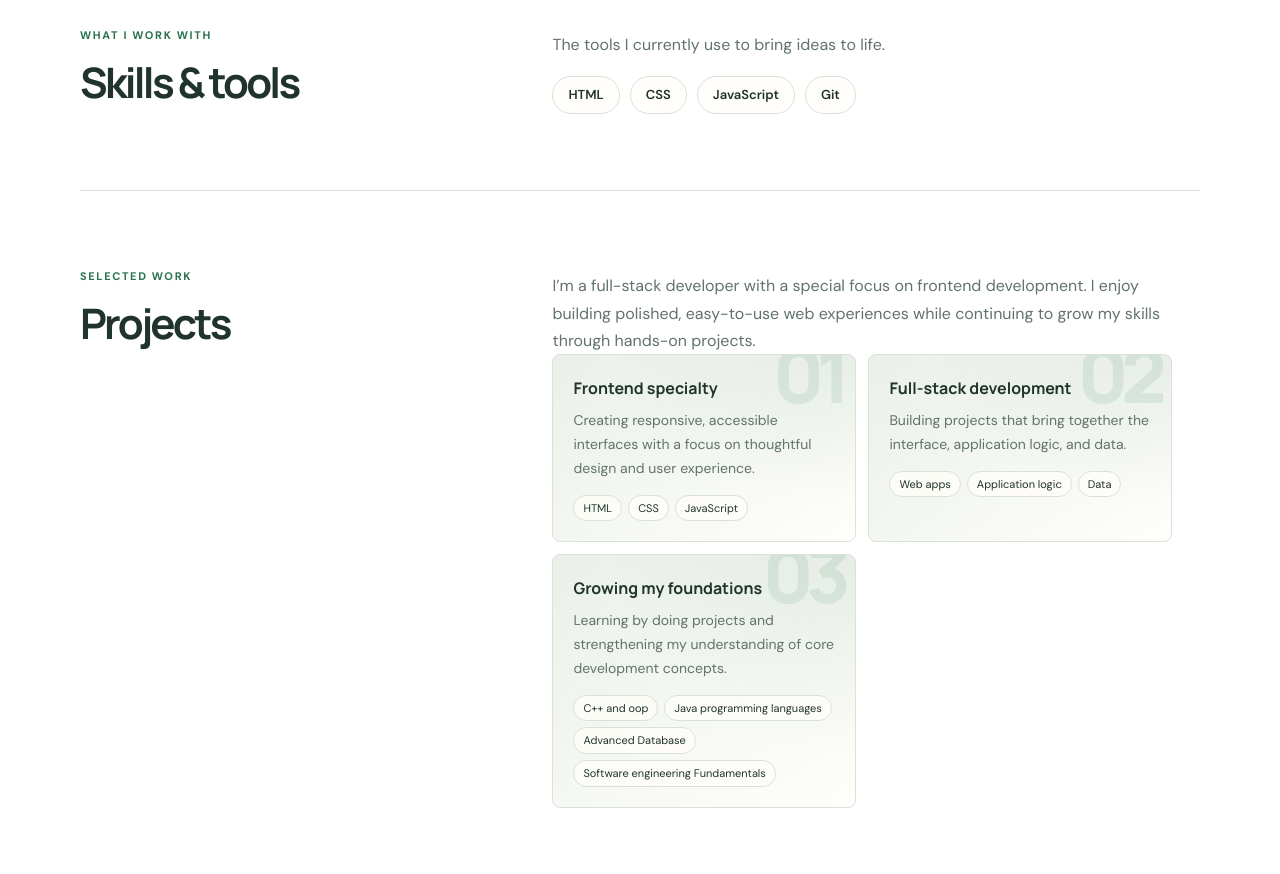
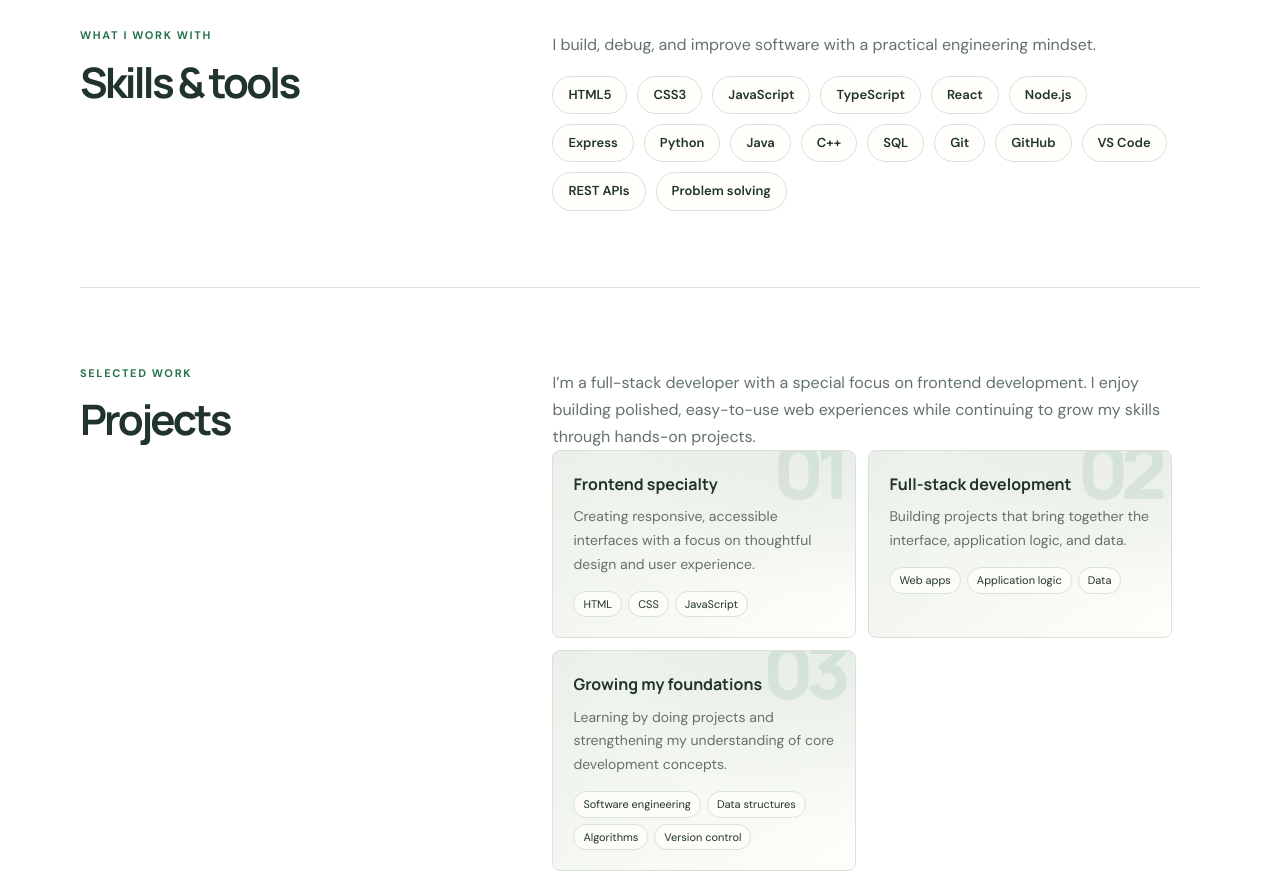
Before and after one commit to chere-meto/portifolio-web, a plain HTML site: page index.html in a window 1280 px wide. Shown: the part 1300-2174 px from the top of the page. Drawn offline with Linux system fonts and the light colour scheme.

Commit message:
adding information of skill

```diff
--- a/index.html
+++ b/index.html
@@ -74,7 +74,7 @@
           </div>
           <div class="section-content">
             <p>
-              I’m Chere Meto, a software developer focused on building responsive, user-centered
+              I’m Chere  meto mamo , a software developer focused on building responsive, user-centered
               digital experiences that are both practical and polished. I enjoy turning ideas into
               well-structured solutions, solving real-world problems with clean code, and creating
               web experiences that are easy to use and visually engaging.
@@ -100,12 +100,24 @@
             <h2 id="skills-title">Skills &amp; tools</h2>
           </div>
           <div class="section-content">
-            <p class="section-intro">The tools I currently use to bring ideas to life.</p>
+            <p class="section-intro">I build, debug, and improve software with a practical engineering mindset.</p>
             <ul class="skill-list">
-              <li>HTML</li>
-              <li>CSS</li>
+              <li>HTML5</li>
+              <li>CSS3</li>
               <li>JavaScript</li>
+              <li>TypeScript</li>
+              <li>React</li>
+              <li>Node.js</li>
+              <li>Express</li>
+              <li>Python</li>
+              <li>Java</li>
+              <li>C++</li>
+              <li>SQL</li>
               <li>Git</li>
+              <li>GitHub</li>
+              <li>VS Code</li>
+              <li>REST APIs</li>
+              <li>Problem solving</li>
             </ul>
           </div>
         </section>
@@ -156,10 +168,10 @@
                   development concepts.
                 </p>
                 <ul class="focus-tags" aria-label="Current learning areas">
-                  <li>C++ and oop</li>
-                  <li>Java programming languages</li>
-                  <li>Advanced Database </li>
-                  <li>Software engineering Fundamentals</li>
+                  <li>Software engineering</li>
+                  <li>Data structures</li>
+                  <li>Algorithms</li>
+                  <li>Version control</li>
                 </ul>
               </article>
             </div>
```
